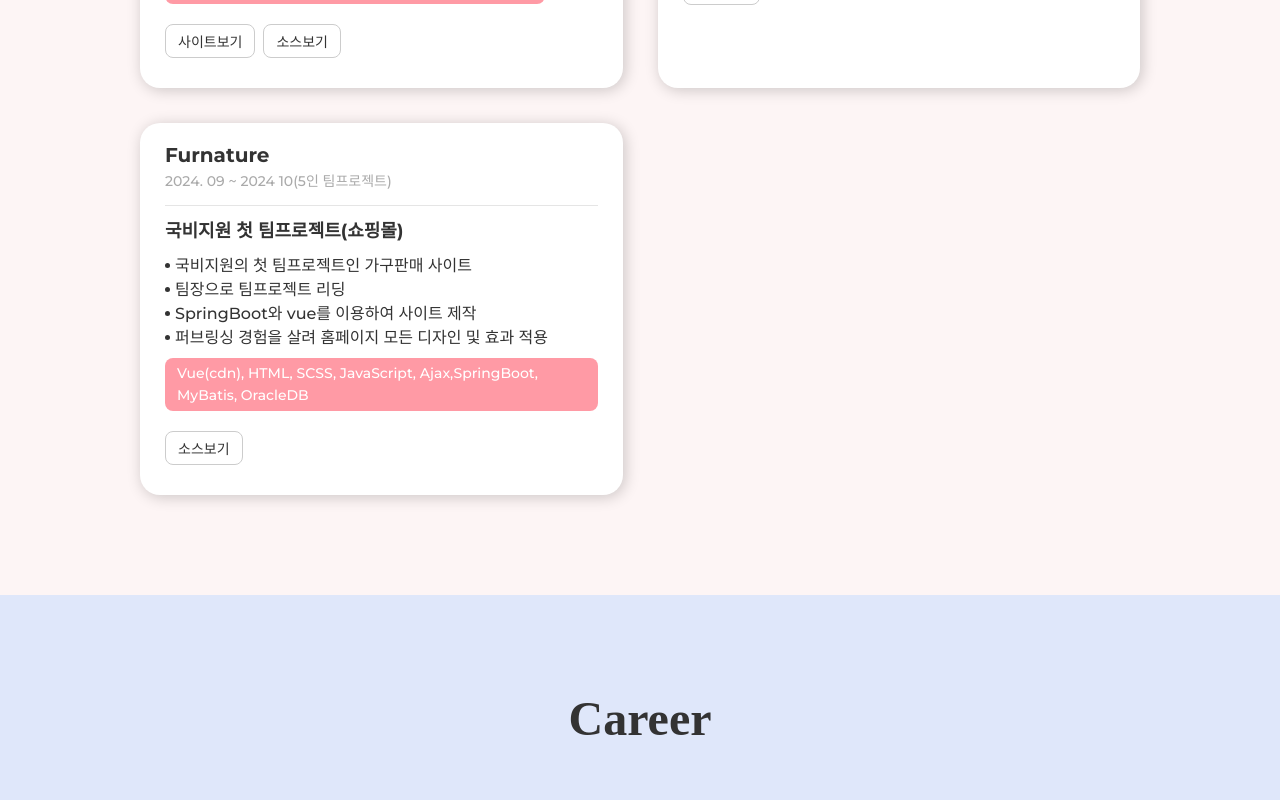
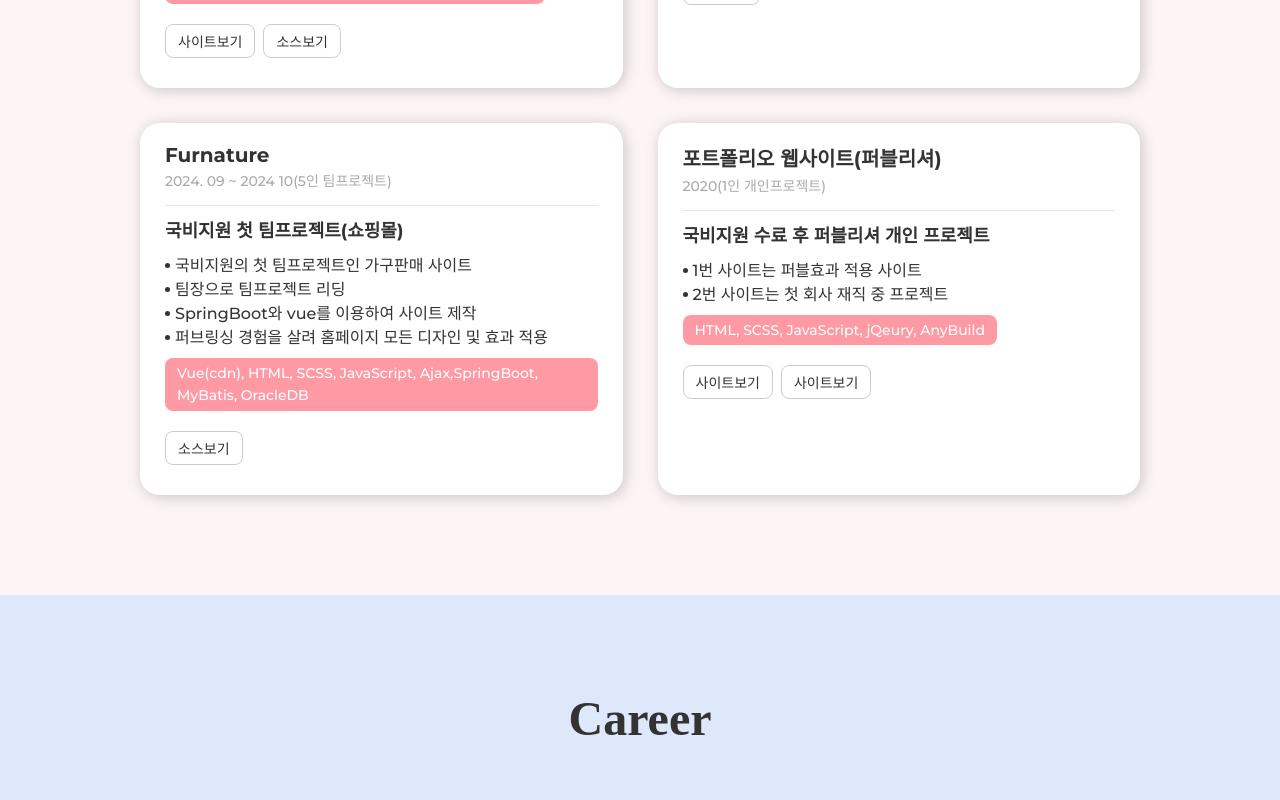
Before and after one commit to KTH8962/KTH-Portfolio, a React (Vite) app: page / in a window 1280 px wide. Shown: the part 3540-4340 px from the top of the page. Built offline with nearby package versions, Linux system fonts and the light colour scheme; a web font is replaced by a local one.

Commit message:
푸터 및 추가내용 적용

```diff
--- a/index.html
+++ b/index.html
@@ -2,7 +2,7 @@
 <html lang="en">
   <head>
     <meta charset="UTF-8" />
-    <link rel="icon" href="/ico.ico" />
+    <link rel="icon" href="/assets/ico.ico" />
     <meta name="viewport" content="width=device-width, initial-scale=1.0" />
     <title>KTH Portfoilo</title>
   </head>
--- a/src/components/content/project/Project.tsx
+++ b/src/components/content/project/Project.tsx
@@ -137,6 +137,32 @@ function Project() {
               </a>
             </div>
           </li>
+          <li>
+            <h3 className={styles.project__tit}>
+              포트폴리오 웹사이트(퍼블리셔)
+            </h3>
+            <span className={styles.project__date}>2020(1인 개인프로젝트)</span>
+            <div className={styles.project__info}>
+              <h4 className={styles.project__info__tit}>
+                국비지원 수료 후 퍼블리셔 개인 프로젝트
+              </h4>
+              <ul className={styles.project__info__list}>
+                <li>1번 사이트는 퍼블효과 적용 사이트</li>
+                <li>2번 사이트는 첫 회사 재직 중 프로젝트</li>
+              </ul>
+              <p className={styles.project__info__skills}>
+                HTML, SCSS, JavaScript, jQeury, AnyBuild
+              </p>
+            </div>
+            <div className={styles.project__links}>
+              <a href="http://kth89.dothome.co.kr/" target="_blank">
+                사이트보기
+              </a>
+              <a href="http://kth898989.dothome.co.kr/" target="_blank">
+                사이트보기
+              </a>
+            </div>
+          </li>
         </ul>
       </div>
     </div>
--- /dev/null
+++ b/src/components/footer/Footer.module.scss
@@ -0,0 +1,18 @@
+.footer {
+  @include FLEX(center, center);
+  @include PD-IP2(0, 20);
+  height: 100px;
+  background-color: var(--color-contrasty3);
+  &__copy {
+    @include FONT(16, 500, var(--base-white));
+  }
+}
+
+@media screen and (max-width: 768px) {
+  .footer {
+    height: 70px;
+    &__copy {
+      @include FONT(14);
+    }
+  }
+}
--- /dev/null
+++ b/src/components/footer/Footer.tsx
@@ -0,0 +1,11 @@
+import styles from "./Footer.module.scss"
+
+function Footer() {
+  return (
+    <footer className={styles.footer}>
+      <p className={styles.footer__copy}>ⓒ 2025. KTH. All rights reserved.</p>
+    </footer>
+  )
+}
+
+export default Footer
--- a/src/pages/MainPage.tsx
+++ b/src/pages/MainPage.tsx
@@ -1,4 +1,5 @@
 import Contents from "@/components/contents/Contents"
+import Footer from "@/components/footer/Footer"
 import Header from "@/components/header/Header"
 
 function MainPage() {
@@ -6,6 +7,7 @@ function MainPage() {
     <>
       <Header />
       <Contents />
+      <Footer />
     </>
   )
 }
```
